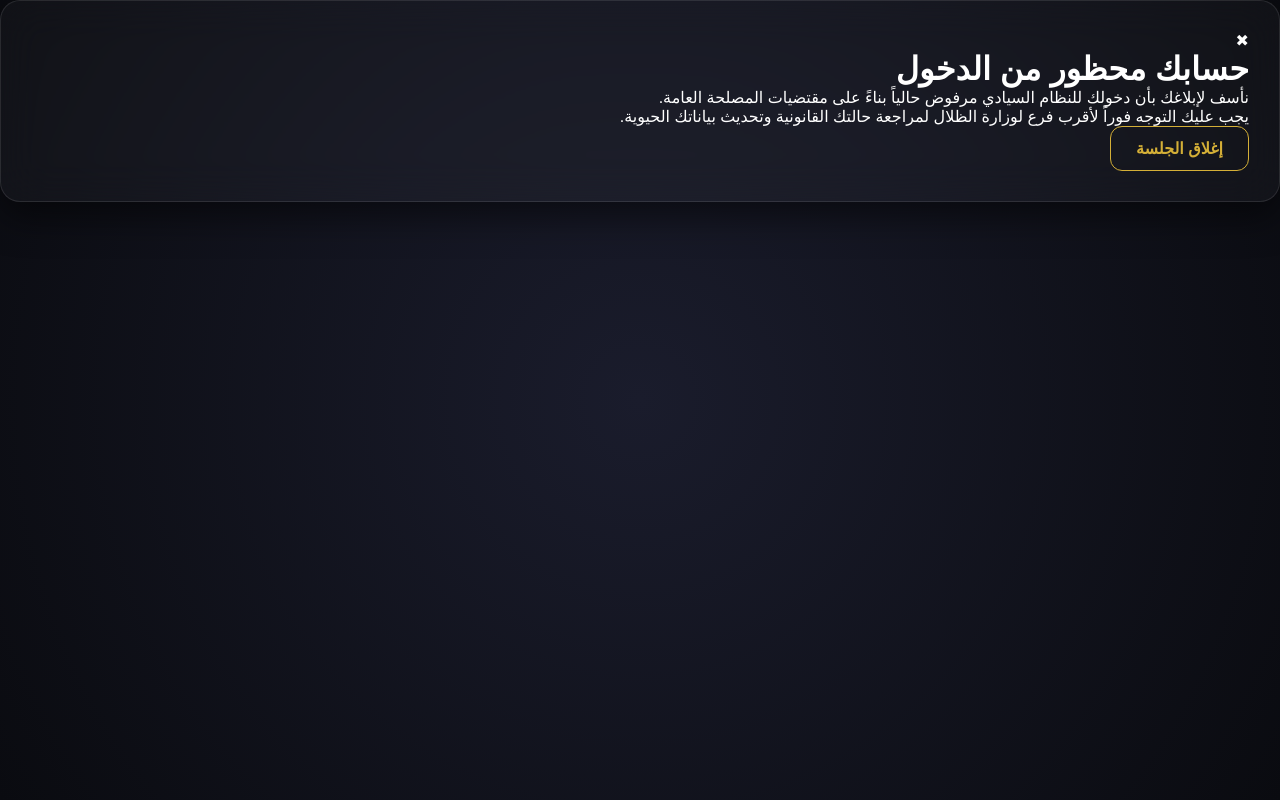
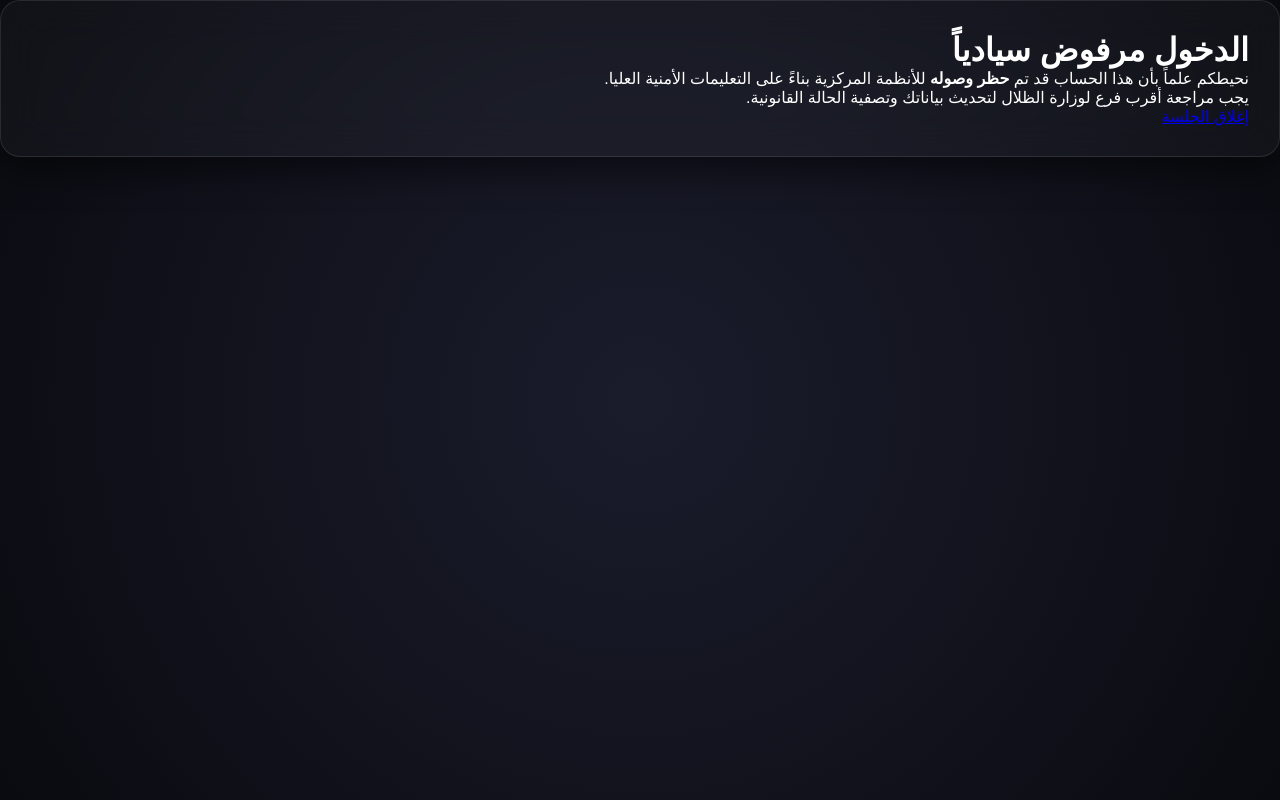
Before and after one commit to sosaskze143/Shadow-Ministry, a Flask app: template templates/blocked.html in a window 1280 px wide. Run offline with Flask 3, Linux system fonts and the light colour scheme; the template is opened without the code that fills it, so the values that code supplies are empty.

Commit message:
Update blocked.html layout and content

```diff
--- a/templates/blocked.html
+++ b/templates/blocked.html
@@ -2,18 +2,27 @@
 <html lang="ar" dir="rtl">
 <head>
     <meta charset="UTF-8">
-    <title>دخول مرفوض | وزارة الظلال</title>
+    <title>الدخول مرفوض | وزارة الظلال</title>
     <link rel="stylesheet" href="{{ url_for('static', filename='css/style.css') }}">
 </head>
-<body class="blocked-layout">
-    <div class="glass-card blocked-card">
-        <div class="red-cross">✖</div>
-        <h1 class="red-text">حسابك محظور من الدخول</h1>
-        <div class="blocked-msg">
-            <p>نأسف لإبلاغك بأن دخولك للنظام السيادي مرفوض حالياً بناءً على مقتضيات المصلحة العامة.</p>
-            <p class="highlight">يجب عليك التوجه فوراً لأقرب فرع لوزارة الظلال لمراجعة حالتك القانونية وتحديث بياناتك الحيوية.</p>
+<body class="blocked-screen">
+    <div class="error-container">
+        <div class="glass-card blocked-box">
+            <div class="red-cross-icon">
+                <i class="fas fa-times-circle"></i>
+            </div>
+            <h1 class="alert-title">الدخول مرفوض سيادياً</h1>
+            <div class="alert-body">
+                <p>نحيطكم علماً بأن هذا الحساب قد تم <strong>حظر وصوله</strong> للأنظمة المركزية بناءً على التعليمات الأمنية العليا.</p>
+                <div class="instruction-box">
+                    <i class="fas fa-info-circle"></i>
+                    <span>يجب مراجعة أقرب فرع لوزارة الظلال لتحديث بياناتك وتصفية الحالة القانونية.</span>
+                </div>
+            </div>
+            <div class="alert-footer">
+                <a href="/logout" class="btn-close-session">إغلاق الجلسة</a>
+            </div>
         </div>
-        <a href="/logout" class="btn-shadow red-border">إغلاق الجلسة</a>
     </div>
 </body>
 </html>
```
